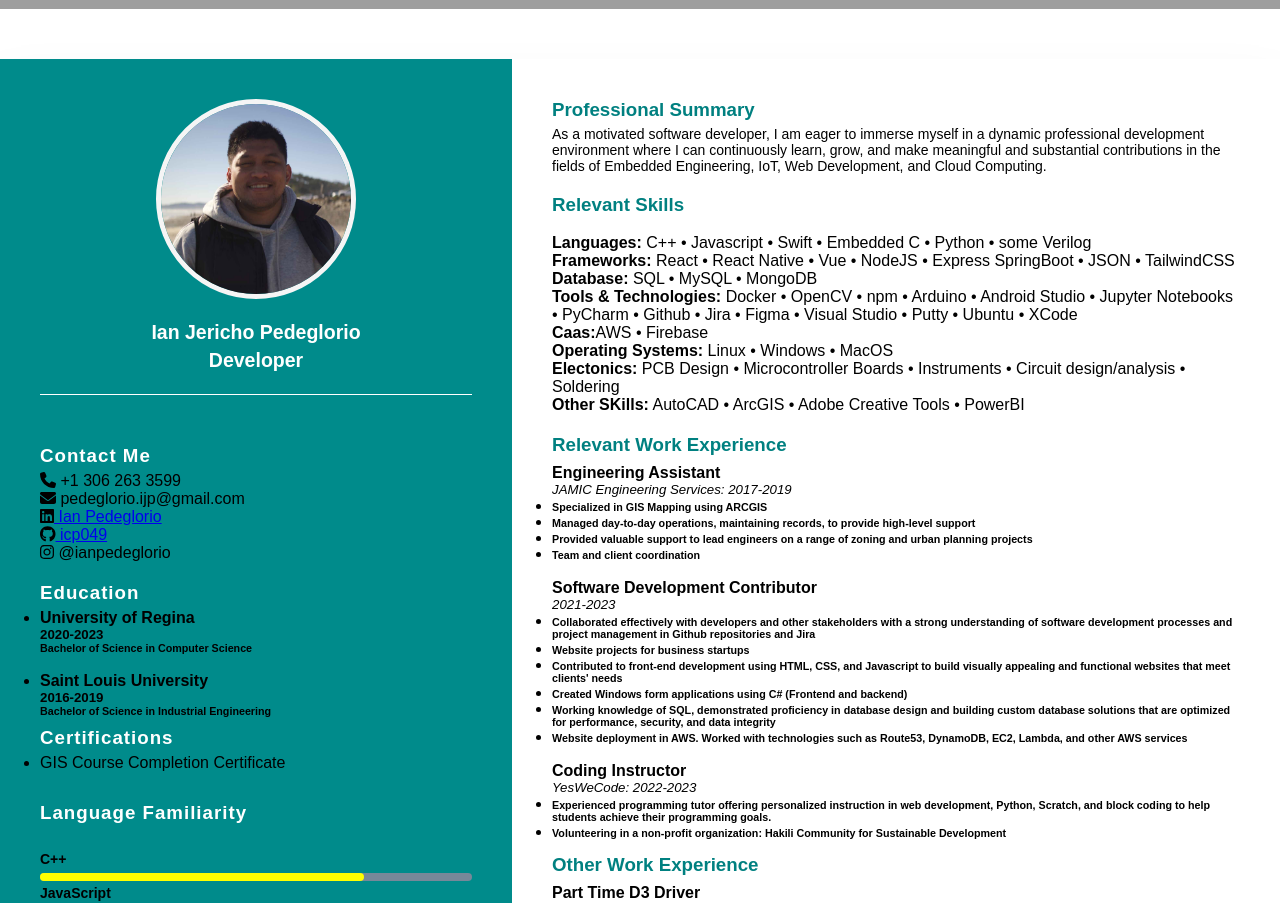
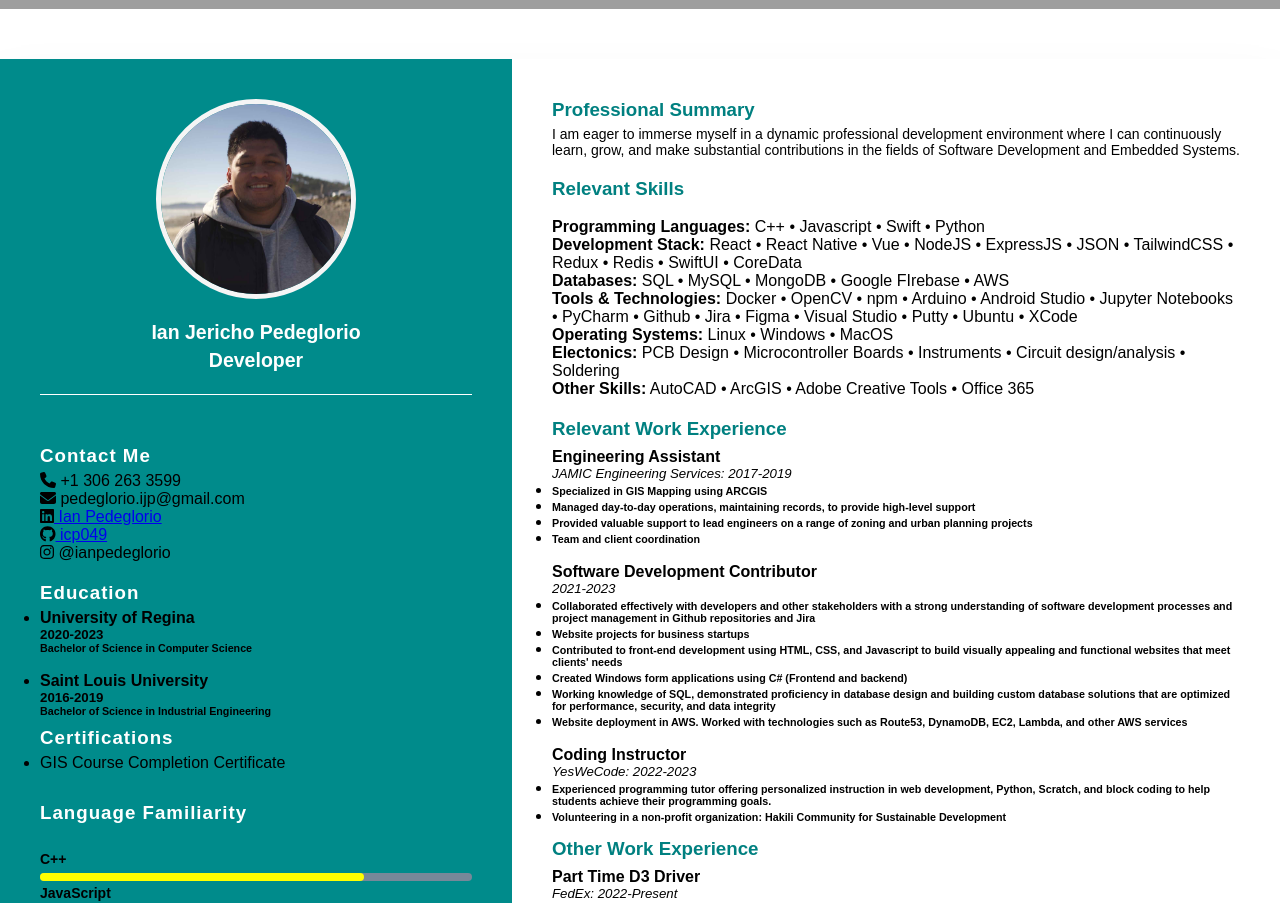
Before and after one commit to icp049/personal_website4.0, a React (Create React App) app: page / in a window 1280 px wide. Shown: the part 2540-3443 px from the top of the page. Built offline with nearby package versions, Linux system fonts and the light colour scheme; no server answers; grey boxes are pictures that could not be loaded.

Commit message:
modified relevant skills section

```diff
--- a/src/components/Resume.js
+++ b/src/components/Resume.js
@@ -146,7 +146,8 @@ const Resume = () => {
           <div className={styles.about}>
             <h3 className={styles.title2}>Professional Summary</h3>
             <p>
-              As a motivated software developer, I am eager to immerse myself in a dynamic professional development environment where I can continuously learn, grow, and make meaningful and substantial contributions in the fields of Embedded Engineering, IoT, Web Development, and Cloud Computing.
+            I am eager to immerse myself in a dynamic professional development environment where I can continuously learn,
+grow, and make substantial contributions in the fields of Software Development and Embedded Systems.
             </p>
           </div>
 
@@ -154,18 +155,15 @@ const Resume = () => {
           <div className={styles.skills_info}>
   <h3 className={styles.title2}>Relevant Skills</h3>
   <br />
-  <p><strong>Languages: </strong> C++ &#8226; Javascript &#8226; Swift &#8226; Embedded C &#8226; Python
-  &#8226; some Verilog   </p>
-    <p><strong>Frameworks: </strong>React &#8226; React Native &#8226; Vue &#8226; NodeJS &#8226; Express
-    SpringBoot &#8226; JSON &#8226; TailwindCSS</p>
-    <p><strong>Database: </strong> SQL &#8226; MySQL &#8226; MongoDB</p>
+  <p><strong>Programming Languages: </strong> C++ &#8226; Javascript &#8226; Swift &#8226; Python </p>
+    <p><strong>Development Stack: </strong>React &#8226; React Native &#8226; Vue &#8226; NodeJS &#8226; ExpressJS &#8226; JSON &#8226; TailwindCSS &#8226; Redux &#8226; Redis &#8226; SwiftUI &#8226; CoreData    </p>
+    <p><strong>Databases: </strong> SQL &#8226; MySQL &#8226; MongoDB  &#8226; Google FIrebase &#8226; AWS</p>
     <p><strong>Tools & Technologies:</strong> Docker &#8226; OpenCV &#8226; npm &#8226; Arduino &#8226; Android Studio &#8226; Jupyter Notebooks &#8226; PyCharm &#8226; Github &#8226;
     Jira &#8226; Figma &#8226; Visual Studio &#8226; Putty &#8226; Ubuntu &#8226; XCode</p>
-    <p><strong>Caas:</strong>AWS &#8226; Firebase</p>
     <p><strong>Operating Systems:</strong> Linux &#8226; Windows &#8226; MacOS</p>
     <p><strong>Electonics:</strong> PCB Design &#8226; Microcontroller Boards &#8226; Instruments &#8226; Circuit design/analysis
     &#8226; Soldering</p>
-    <p><strong>Other SKills:</strong> AutoCAD &#8226; ArcGIS &#8226; Adobe Creative Tools &#8226; PowerBI</p>
+    <p><strong>Other Skills:</strong> AutoCAD &#8226; ArcGIS &#8226; Adobe Creative Tools &#8226; Office 365  </p>
   </div>
 
 
```
